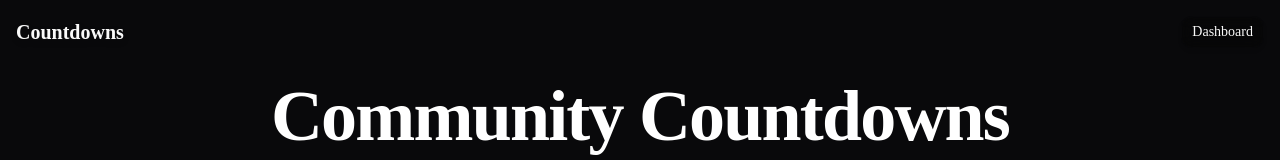
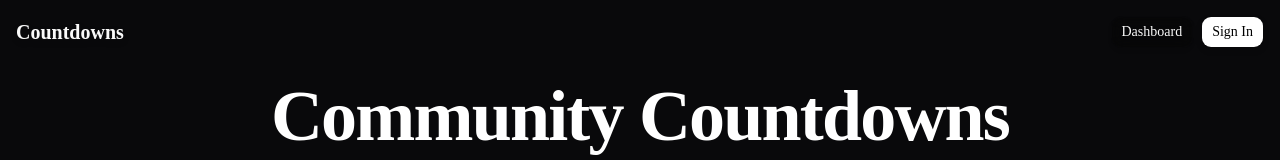
Before and after one commit to petrdavidlanca/community-countdown, a Next.js app: page / in a window 1280 px wide. Shown: the top 160 px of the page. Built offline with nearby package versions, Linux system fonts and the light colour scheme; no server answers; the database is empty.

Commit message:
Add Sign In and Sign Out buttons to header

```diff
--- a/src/app/layout.tsx
+++ b/src/app/layout.tsx
@@ -4,6 +4,7 @@ import "./globals.css";
 import { Toaster } from "@/components/ui/sonner";
 import Link from "next/link";
 import { Button } from "@/components/ui/button";
+import { auth } from "@/auth";
 
 const geistSans = Geist({
   variable: "--font-geist-sans",
@@ -20,11 +21,13 @@ export const metadata: Metadata = {
   description: "Create and share custom countdown timers",
 };
 
-export default function RootLayout({
+export default async function RootLayout({
   children,
 }: Readonly<{
   children: React.ReactNode;
 }>) {
+  const session = await auth();
+
   return (
     <html lang="en" className="dark">
       <body
@@ -34,10 +37,19 @@ export default function RootLayout({
           <Link href="/" className="pointer-events-auto">
             <span className="font-bold text-xl drop-shadow-md">Countdowns</span>
           </Link>
-          <div className="flex gap-2 pointer-events-auto">
+          <div className="flex gap-2 pointer-events-auto items-center">
             <Link href="/dashboard">
               <Button variant="ghost" className="drop-shadow-md backdrop-blur-sm bg-black/20">Dashboard</Button>
             </Link>
+            {session?.user ? (
+              <Link href="/api/auth/signout">
+                <Button variant="ghost" className="drop-shadow-md backdrop-blur-sm bg-black/20 text-zinc-300">Sign Out</Button>
+              </Link>
+            ) : (
+              <Link href="/api/auth/signin">
+                <Button className="drop-shadow-md backdrop-blur-sm bg-white text-black hover:bg-zinc-200">Sign In</Button>
+              </Link>
+            )}
           </div>
         </header>
         {children}
```
